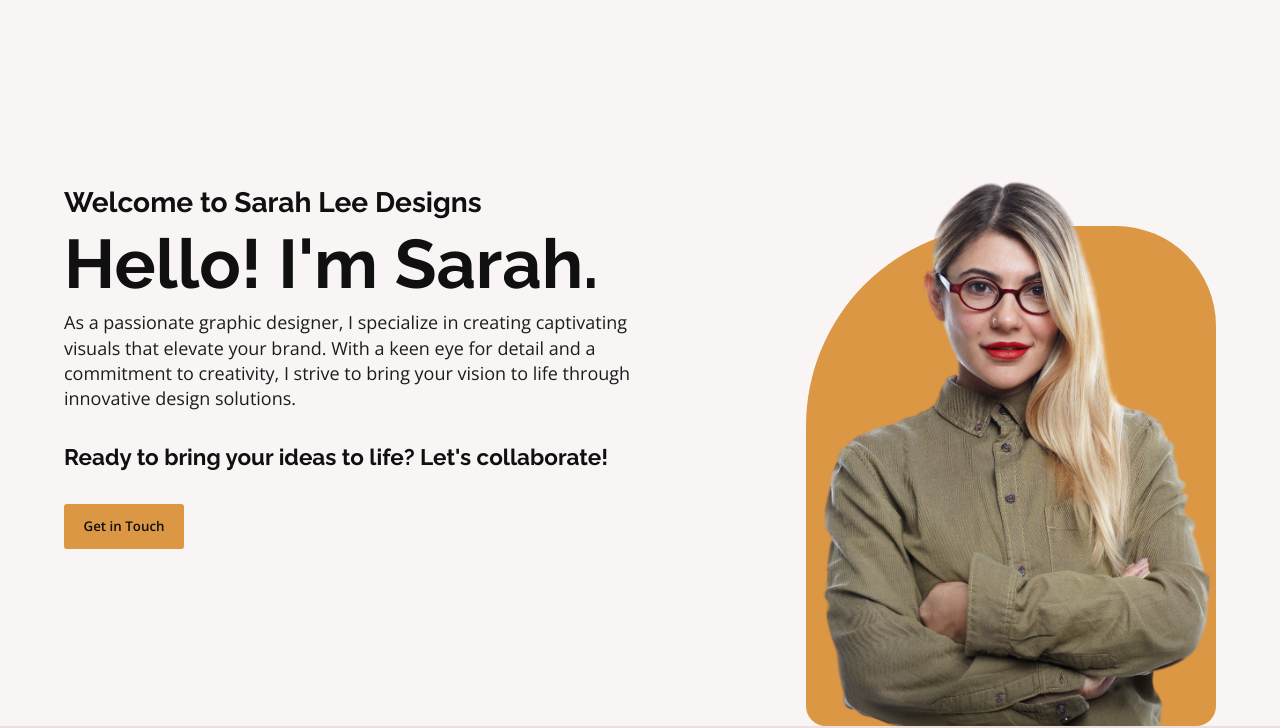
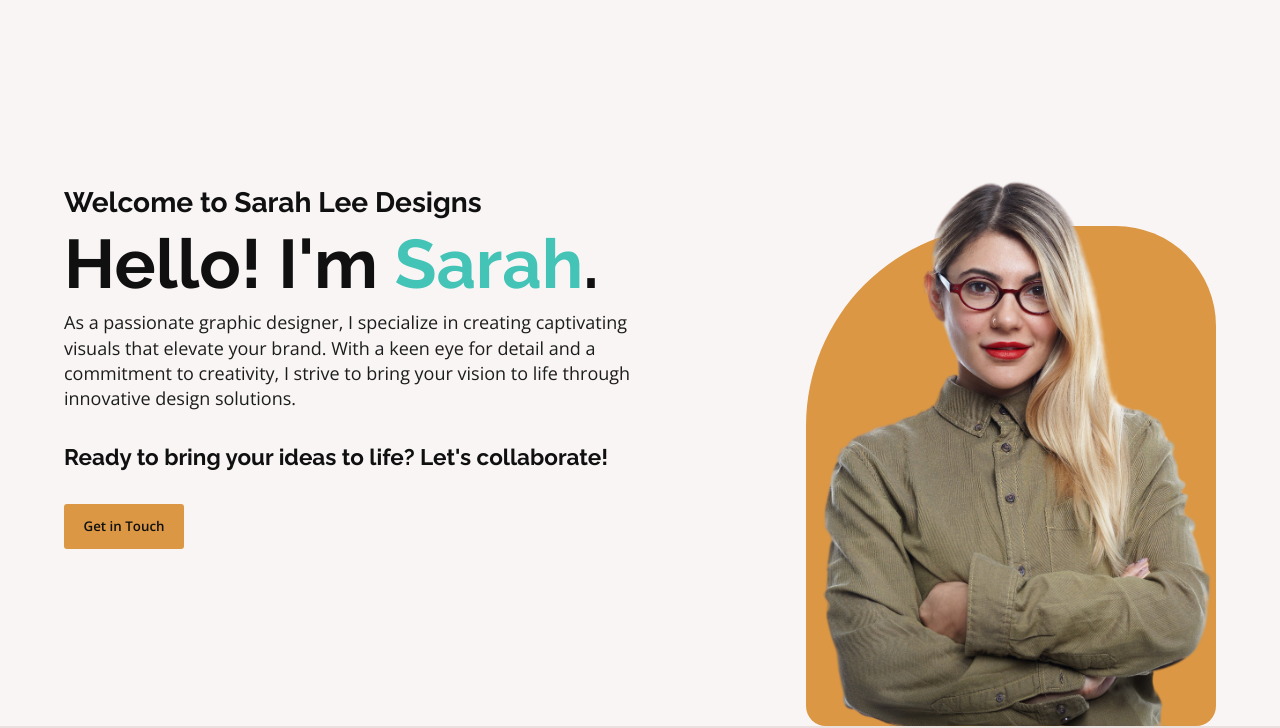
Before and after one commit to ryanxora/DesignBySarah, a plain HTML site: page index.html in a window 1280 px wide. Shown: the part 74-802 px from the top of the page. Drawn offline with nearby package versions, Linux system fonts and the light colour scheme.

Commit message:
added some color and animations - 1.1

```diff
--- a/index.html
+++ b/index.html
@@ -42,7 +42,7 @@
 
             <div class="hero-text-wrap">
                 <h5 class="hero-sub-title">Welcome to Sarah Lee Designs</h5>
-                <h1 class="hero-title">Hello! I'm Sarah.</h1>
+                <h1 class="hero-title">Hello! I'm <span style="color: #44C3B7">Sarah</span>.</h1>
                 <p class="hero-paragraph">As a passionate graphic designer, I specialize in creating captivating visuals that elevate your brand. With a keen eye for detail and a commitment to creativity, I strive to bring your vision to life through innovative design solutions.</p>
                 <h6 class="hero-h6">Ready to bring your ideas to life? Let's collaborate!</h6>
                 <button class="hero-btn">Get in Touch</button>
```
Also changed, not shown: script.js (line endings or trailing spaces).
